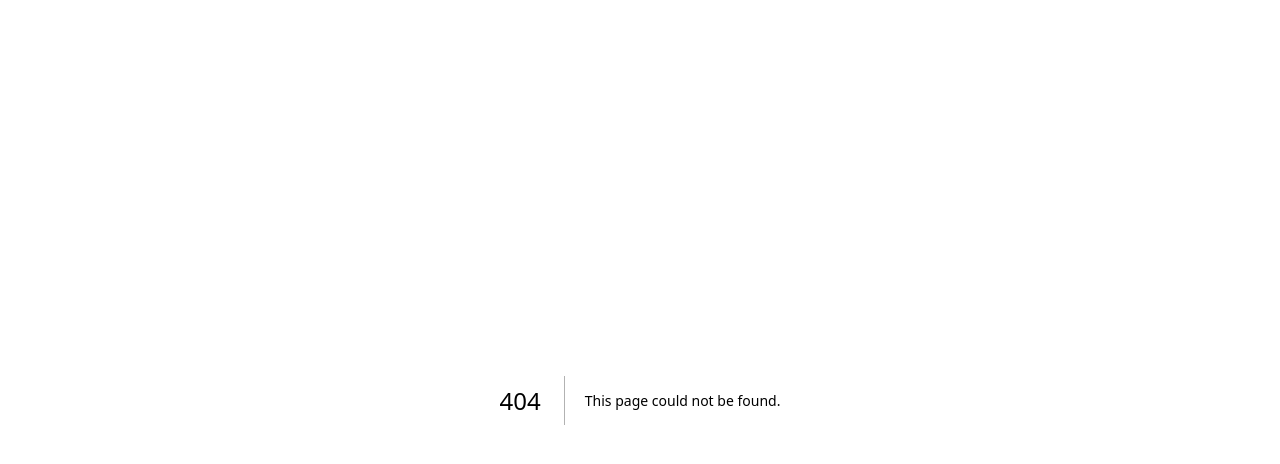
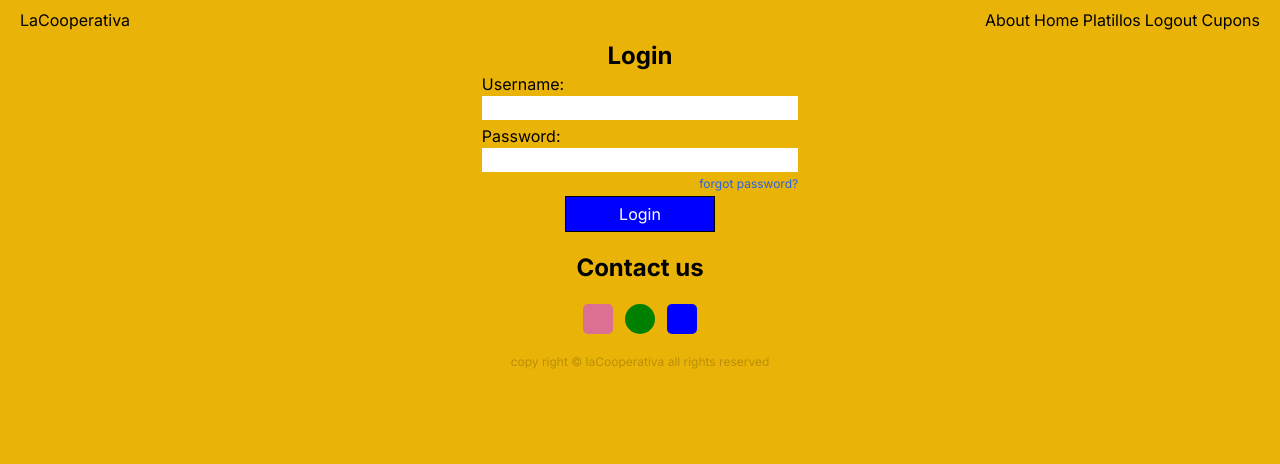
Before and after one commit to Pivanrios/laCooperativa, a Next.js app: page /login in a window 1280 px wide. Before the commit this address had no page. Shown: the top 464 px of the page. Built offline with nearby package versions, Linux system fonts and the light colour scheme.

Commit message:
add login

```diff
--- /dev/null
+++ b/src/app/(customer)/login/page.js
@@ -0,0 +1,8 @@
+import LoginForm from '@/src/components/Login/LoginForm'
+import React from 'react'
+
+export default function LoginPage() {
+  return (
+    <LoginForm />
+  )
+}
--- /dev/null
+++ b/src/components/Login/LoginForm.jsx
@@ -0,0 +1,28 @@
+'use client'
+
+function LoginForm() {
+  return (
+    <section className="flex flex-col items-center">
+        <h2 className="text-2xl font-bold">Login</h2>
+        <div>
+            <form action=""
+                    className="flex flex-col gap-1">
+                <label htmlFor="">Username:
+                    <input type="text" name="username" id="username"
+                            className="w-full" />
+                </label>
+                <label htmlFor="">Password:
+                    <input type="password" name="password" id="password"
+                            className="w-full" />
+                </label>
+                <span className="text-xs text-blue-600 cursor-pointer self-end"
+                        onClick={()=>alert("te la pelaste por que todavia no lo arreglo xD")}>forgot password?</span>
+                <button className="btn self-center">Login</button>
+            </form>
+        </div>
+
+    </section>
+  )
+}
+
+export default LoginForm
--- a/src/components/Navbar/Login/Login.jsx
+++ b/src/components/Navbar/Login/Login.jsx
@@ -4,7 +4,7 @@ import Link from "next/link";
 import { useState } from "react";
 
 function Login() {
-    const [login, setLogin] = useState(false);
+    const [login, setLogin] = useState(true);
 
     return (
         <div>
@@ -13,7 +13,7 @@ function Login() {
                             <Link href={"/cupons"}>Cupons</Link>
                         </div>)
             }
-            {!login && <button onClick={()=>{setLogin(true)}}>Login</button>}
+            {!login && <Link href={"/login"}>Login</Link>}
         </div>
     )
 }
```
